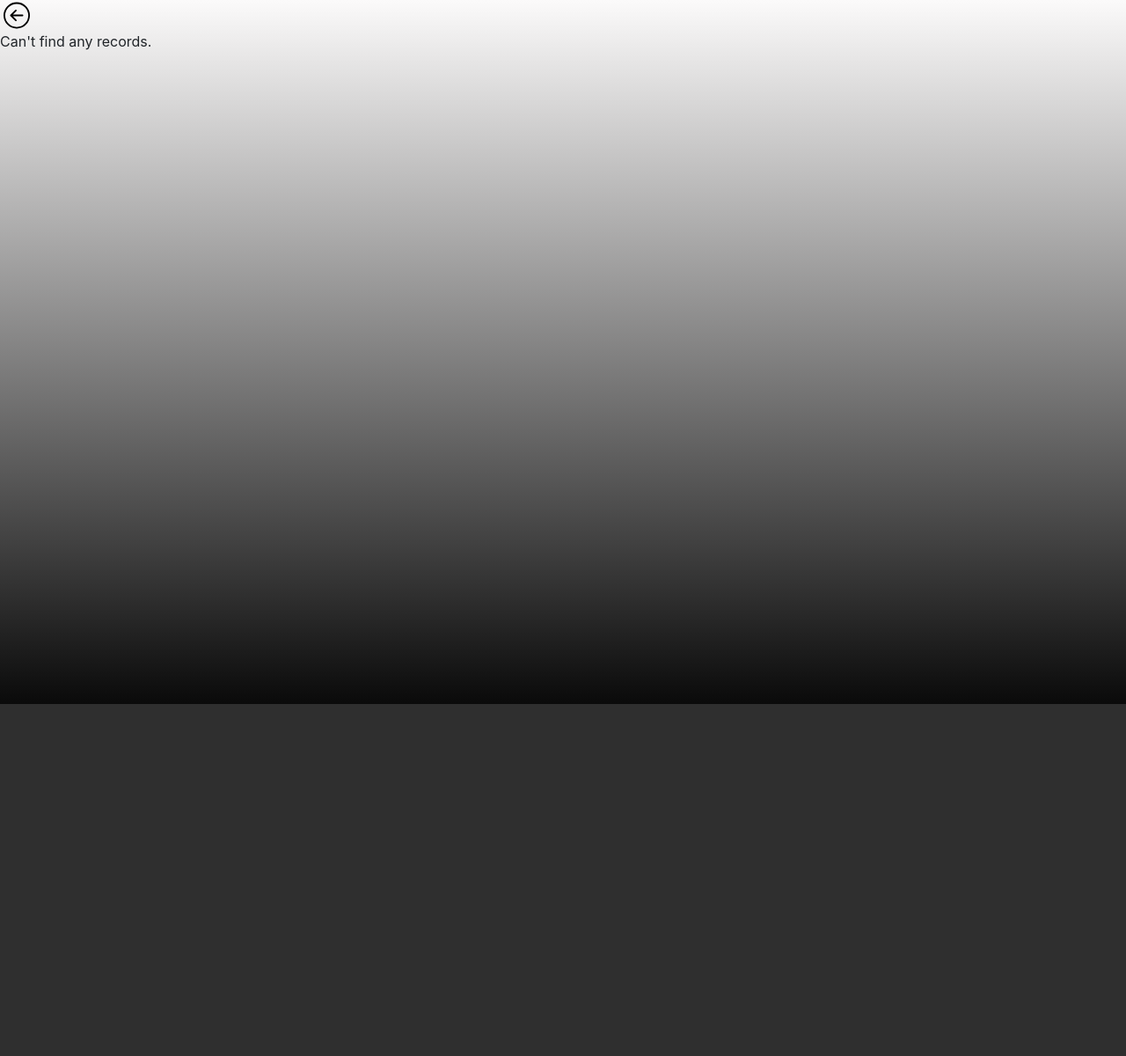
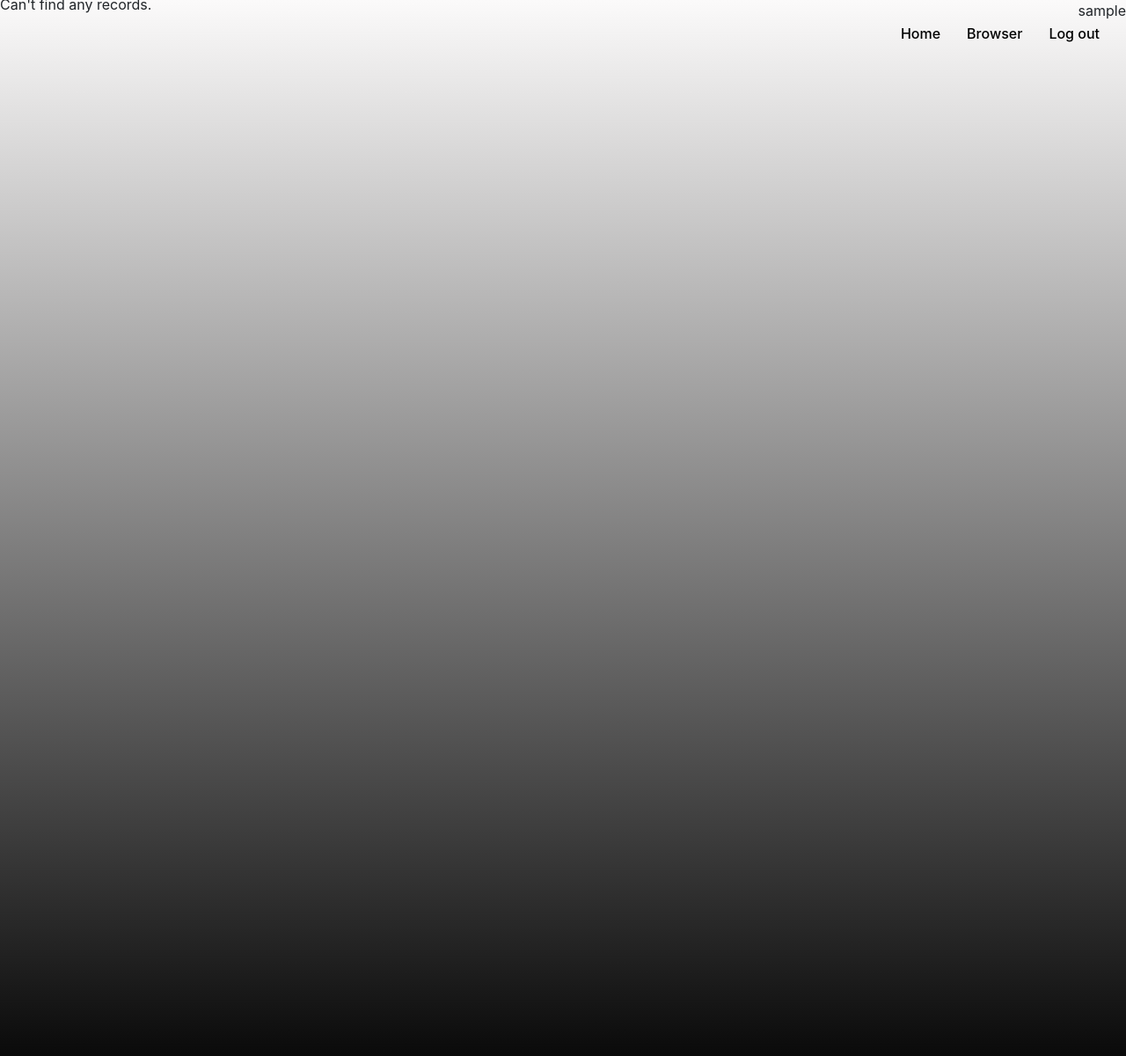
Before and after one commit to nyitrai100/Queensgate-Airlines., a PHP site: page /flightDetails.php in a window 1280 px wide. Shown: the whole page at 88% size. Before the commit the page ends 800 px from the top, so only its background shows below. Run offline with PHP 8.4, Linux system fonts and the light colour scheme; the visitor is signed in with stand-in values (Sample User, id 1); data that the repository does not hold is empty.

Commit message:
edit css

```diff
--- a/flightDetails.php
+++ b/flightDetails.php
@@ -1,3 +1,8 @@
+<?php
+ session_start();
+ include("./Database/dbh.php");
+?>
+
 <!DOCTYPE HTML>
 <html>
 <head>
@@ -12,14 +17,37 @@
 <link rel="stylesheet" href="style.css?v=<?php echo time(); ?>">
 <!-- stylesheets ends -->
 </head>
-<body class="bg-color-flightDetails vh-100">
-<a href="browser.php">
+<body class="bg-color-flightDetails vh-150">
+<!-- <a href="browser.php">
     <svg xmlns="http://www.w3.org/2000/svg" width="30" height="35" fill="black" class="bi bi-arrow-left-circle ml-1" viewBox="0 0 16 16">
         <path fill-rule="evenodd" d="M1 8a7 7 0 1 0 14 0A7 7 0 0 0 1 8zm15 0A8 8 0 1 1 0 8a8 8 0 0 1 16 0zm-4.5-.5a.5.5 0 0 1 0 1H5.707l2.147 2.146a.5.5 0 0 1-.708.708l-3-3a.5.5 0 0 1 0-.708l3-3a.5.5 0 1 1 .708.708L5.707 7.5H11.5z"/>
     </svg>
-    </a>
+    </a> -->
+
+    <?php echo "<p class='accountEmailFlightDetails'>{$_SESSION['user']}</p>"; ?>
+          <!-- navigation bar starts -->
+          <nav class="nav-container mb-2">
+            <ul class="nav justify-content-end">
+                <li class="nav-item">
+                <a class="nav-link-flightDetails" href="./index.php">Home</a>
+                </li>
+                <li class="nav-item">
+                <?php if(isset($_SESSION["user"]))
+                {echo "<a class='nav-link-flightDetails' href='./browser.php'>Browser</a>"; } ?>
+
+                </li>
+                <li class="nav-item">
+                <?php if(isset($_SESSION["user"]))
+                {echo "<a class='nav-link-flightDetails' href='./Authentication/logout.php'>Log out</a>"; }
+                       else{echo " <a class='nav-link-flightDetails' href='./Authentication/login_process.php' onclick='openLogin()'>Login</a>"; }       ?>
+                </li>
+            </ul>
+        </nav>
+     <!-- navigation bar ends -->
+
+
 <?php
-session_start();
+// session_start();
 $flightNum = $_GET['flight_num'] ?? null;
 if (isset($_SESSION['flights'])) {
     $flight = null;
@@ -31,7 +59,7 @@ if (isset($_SESSION['flights'])) {
     }
     if ($flight) {
         echo "
-			<div class='section_our_solution m-5'>
+			<div class='section_our_solution'>
             <div class='row'>
                 <div class='col-lg-12 col-md-12 col-sm-12'>
                 <div class='our_solution_category'>
--- a/style.css
+++ b/style.css
@@ -11,6 +11,7 @@
     margin-bottom: -10px;
     margin-right: 5px;
 }
+
 .nav-link:hover{
     color:black;
     text-shadow: black;
@@ -19,6 +20,43 @@
     border-radius: 25%;
     padding:6px;
 }
+
+.nav-link-browser{
+  color: black;
+  font-weight: 500;
+  text-shadow: black;
+  font-size: medium;
+  margin-bottom: -10px;
+  margin-right: 30px;
+}
+.nav-link-browser:hover{
+  color:white;
+  text-shadow: black;
+  font-weight: 900;
+  background-color: black;
+  border-radius: 25%;
+  padding:6px;
+  text-decoration: none;
+}
+
+.nav-link-flightDetails{
+  color: black;
+  font-weight: 500;
+  text-shadow: black;
+  font-size: medium;
+  margin-bottom: -10px;
+  margin-right: 30px;
+}
+.nav-link-flightDetails:hover{
+  color:white;
+  text-shadow: black;
+  font-weight: 900;
+  background-color: black;
+  border-radius: 25%;
+  padding:6px;
+  text-decoration: none;
+}
+
 .nav-container{
     position: relative;
     top: 65px;
@@ -26,6 +64,8 @@
     z-index: 2;
     background-color: transparent;
 }
+
+
 .shadow-title{
     text-shadow: 2px 2px black;
 
@@ -43,6 +83,25 @@
     background-color: black;
     margin-left: -15px;
     margin-bottom: 25px;
+}
+.accountEmailBrowser{
+    display: flex;
+    justify-content: flex-end;
+    width: 100vw;
+    color: black;
+    background-color: black;
+    margin-left: -15px;
+    margin-bottom: 25px;
+}
+
+.accountEmailFlightDetails{
+  display: flex;
+  justify-content: flex-end;
+  margin-bottom: 25px;
+}
+
+.vh-150{
+  height: 150vh;
 }
 /* nav css ends */
 
@@ -63,6 +122,9 @@
       background-size:cover;
       max-width: 100%;
       border-bottom: 20px solid black;
+}
+.browserHeroMarginTop{
+  margin-top:7rem;
 }
 
 .blue-color{
@@ -87,8 +149,13 @@
 
 }
 
-.browser-MT, .index-MT{
-  margin-top: 60px;
+.browser-MT{
+  margin-top: 23px;
+  padding-bottom: 53px;
+}
+.index-MT{
+  margin-top: 23px;
+  padding-bottom: 60px;
 }
 /* hero-page ends */
 
@@ -390,12 +457,15 @@ height: 25px;}
 }
 
 /* FlightdetailsPage start */
+
+
+
 .bg-color-flightDetails{
     background: linear-gradient(to bottom, #fbfafa, #0a0a0a);
 }
 
 .section_our_solution{
-margin-top: 100px;
+margin-top: 150px;
 }
 .section_our_solution .row {
     align-items: center;
```
Also changed, not shown: browser.php (+6 -6 lines).
